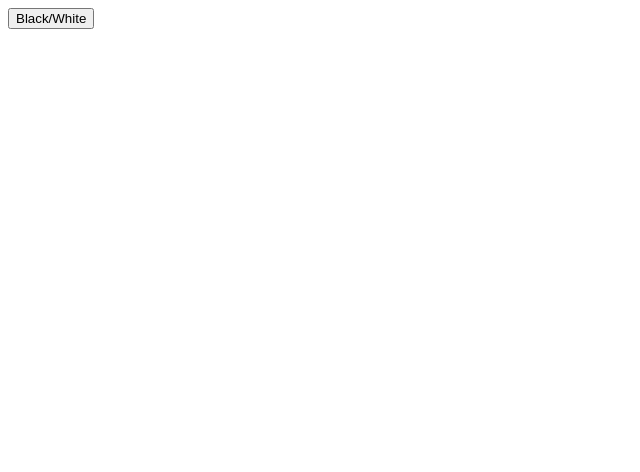
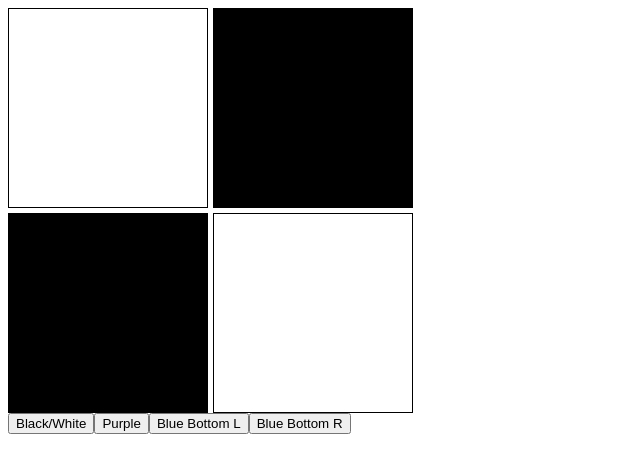
Before and after one commit to TonyTezak/Assignments, a React (Create React App) app in the folder dj-react/: page / in a window 1280 px wide. Shown: the top 472 px of the page, without its empty margins (0-640 px from the left). Built offline with nearby package versions, Linux system fonts and the light colour scheme.

Commit message:
complete

```diff
--- a/dj-react/src/App.js
+++ b/dj-react/src/App.js
@@ -3,70 +3,88 @@ import Square from "./Square"
 import "./styles.css"
 
 
-class App extends React.Component{
+class App extends React.Component {
     constructor (){
         super ()
-        // this.handleClickBW = this.handleClickBW.bind(this)
-        // this.handleClickPurple = this.handleClickPurple.bind(this)
-        // this.handleClickBlueLeft=this.handleClickBlueLeft.bind(this)
-        // this.handleClickBlueRight=this.handleClickBlueRight.bind(this)
+
         this.state = {
             squares: ['white', 'black', 'black', 'white']
         }
     }
 
     handleClickBW = () => {
-        this.setstate(({squares}) => ({squares: squares.map(squares => squares !== 'white' ? 'white' : 'black')}))
+        //this.setState(({squares}) => ({squares: squares.map(square => square !== 'white' ? 'white' : 'black')}))
+
+        this.setState(prevState => {
+            return {
+                squares: prevState.squares.map(square => {
+                    if(square !== 'white') {
+                        return 'white'
+                    }else {
+                        return 'black'
+                    }
+                })
+            }
+        })
+
+
     }
 
-    //     this.setState(prevState => {
-    //         return (
-    //         [{position: {gridColumn: 2/3, gridRow: 2/3}, theme: ".theme-black"}]
-    //         )
-    //     })
-    // }
+    handleClickPurple = () => {
+        this.setState(prevState => {
+            return{
+                squares: prevState.squares.map((square, i) => {
+                    if (i <2){
+                        return 'purple'
+                    }else{
+                        return square
+                    }
+                })
+            }
+        })
+    }
 
-    // handleClickPurple = () => {
-    //     this.setState(prevState => {
-    //         return{
-    //             colors: prevState
-    //         }
-    //     })
-    // }
+    handleClickBlueLeft = () => {
+        this.setState(prevState => {
+            return{
+                squares: prevState.squares.map((square, i) => {
+                    if (i === 2){
+                        return 'blue'
+                    }else{
+                        return square
+                    }
+                })
+            }
+        })
+    }
 
-    // handleClickBlueLeft(){
-    //     this.setState(prevState => {
-    //         return{
-    //             colors: prevState
-    //         }
-    //     })
-    // }
-
-    // handleClickBlueRight(){
-    //     this.setState(prevState => {
-    //         return{
-    //             colors: prevState
-    //         }
-    //     })
-    // }
+    handleClickBlueRight = () => {
+        this.setState(prevState => {
+            return{
+                squares: prevState.squares.map((square, i) => {
+                    if (i === 3){
+                        return 'blue'
+                    }else{
+                        return square
+                    }
+                })
+            }
+        })
+    }
 
     render(){
 
-        const colorSquares = this.state.squares.map(squares => <square color={squares}/>)
-
-            // key={square.position} color={square.color} position={square.position}/>)
+        const colorSquares = this.state.squares.map(square => <Square color={square}/>)
 
         return (
-            <div className='squareContainer'>
-                {colorSquares}
-                <square id={"square1"+ {gridColumn:2/3, gridRow:2/3}} className={"theme-" + {backgroundColor: ".theme-black"}}></square>
-                <square></square>
-                <square></square>
-                <square></square>
+            <div>
+                <div className='squareContainer'>
+                    {colorSquares}
+                </div>
                 <button onClick={this.handleClickBW}>Black/White</button>
-                {/* <button onClick={this.handleClickPurple}>Purple</button>
+                <button onClick={this.handleClickPurple}>Purple</button>
                 <button onClick={this.handleClickBlueLeft}>Blue Bottom L</button>
-                <button onClick={this.handleClickBlueRight}>Blue Bottom R</button> */}
+                <button onClick={this.handleClickBlueRight}>Blue Bottom R</button>
             </div>
         )
     }
--- a/dj-react/src/styles.css
+++ b/dj-react/src/styles.css
@@ -1,8 +1,8 @@
-#squareContainer {
+.squareContainer {
     display: grid;
     grid-gap: 5px;
-    grid-template-columns: repeat(5, 1fr);
-    grid-template-rows: repeat(7, 1fr);
+    grid-template-columns: repeat(2, 200px);
+    grid-template-rows: repeat(2, 200px);
 }
 
 .theme-white{
@@ -13,6 +13,11 @@
     background-color: black;
 }
 
+.square {
+    border: 1px solid black;
+}
+
+/*
 #square1 {
     display: grid;
     grid-column: 2 / 3;
@@ -48,4 +53,4 @@
     height: 100px;
     width: 100px;
     border: 1px solid black;
-}
+} */
```
